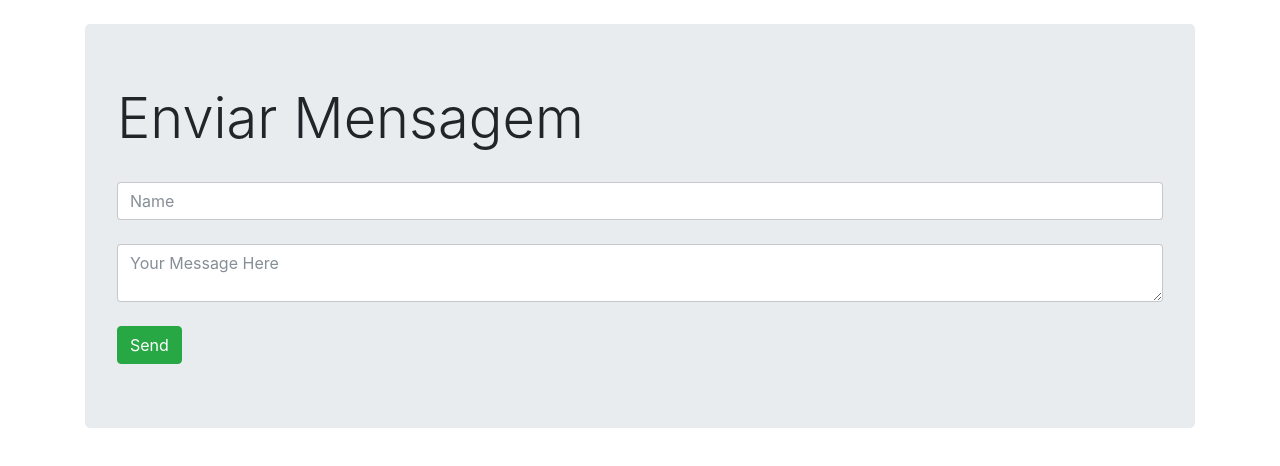
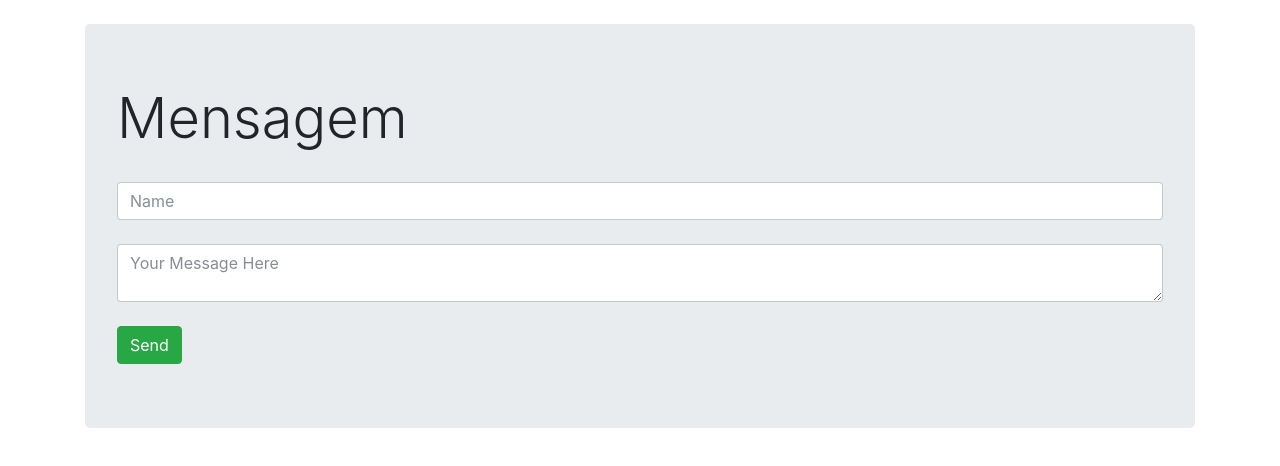
Before and after one commit to rscop/exops-teste-renatoscop, a website: page index.html in a window 1280 px wide. Drawn offline with nearby package versions, Linux system fonts and the light colour scheme; no server answers.

Commit message:
test chang2

```diff
--- a/index.html
+++ b/index.html
@@ -12,7 +12,7 @@
 <div class="container">
     <br>
     <div class="jumbotron">
-        <h1 class="display-4">Enviar Mensagem</h1>
+        <h1 class="display-4">Mensagem</h1>
         <br>
         <input id = "name" class="form-control" placeholder="Name">
         <br>
```
